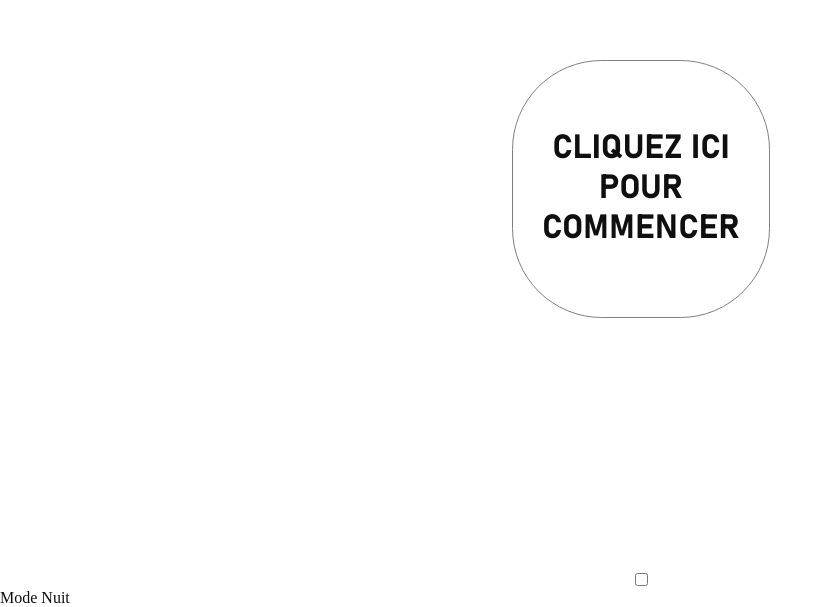
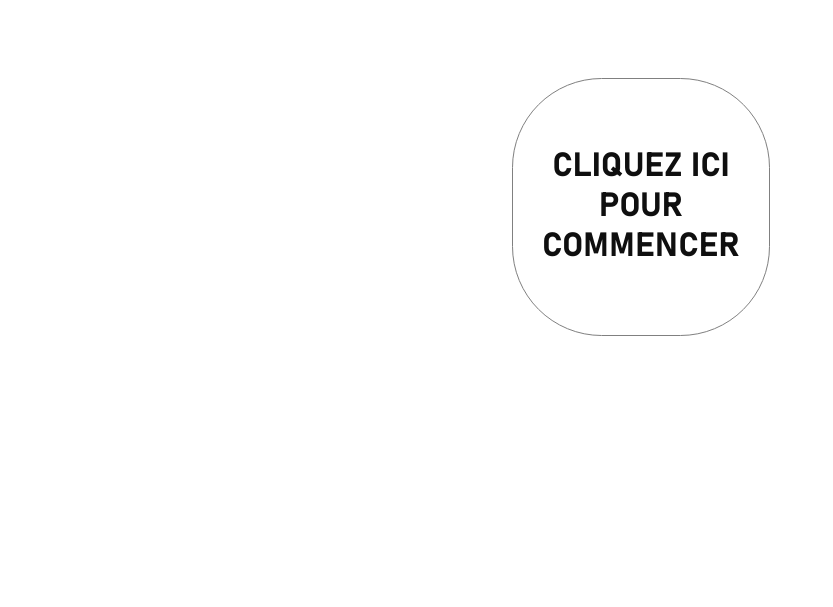
Before and after one commit to MahCodeExploded/mahcodeexploded.github.io, a plain HTML site: page index.html in a window 1280 px wide. Shown: the part 193-800 px from the top of the page, without its empty margins (0-833 px from the left). Drawn offline with Linux system fonts and the light colour scheme.

Commit message:
Add files via upload

```diff
--- a/index.html
+++ b/index.html
@@ -8,12 +8,16 @@
 </head>
 <body>
     <main>
-        <input type="checkbox" name="Mode Nuit" id="checkboxNuit" class="var">
-        <label id="modeNuitLabel">Mode Nuit</label>
+        <!--Interrupteur mode nuit (wip)-->
+        <!--<input type="checkbox" name="Mode Nuit" id="checkboxNuit" class="var">-->
+
+        <!--checkbox invisible bouton accueil-->
         <input type="checkbox" id="accueilCheck" class="var">
 
+        <!--box sous-catégorie 1 ( positionnée en première dans le sens des aiguilles d'une montre autour de la box parente)-->
         <div id="box1" class="var"><span>Projets</span></div>
         <input type="checkbox" id="boxcheck1" class="var">
+
         <!--page projets-->
         <div id="pageArticle1" class="var">
             <div id="projetsContainerA" class="var">
@@ -45,7 +49,7 @@
 
             </div>
         </div>
-
+        <!--box catégorie à propos -->
         <div id="box2" class="var" class="var">À propos</div>
         <input type="checkbox" id="boxcheck2" class="var">
         <div id="box2A" class="var"><span>Bio</span></div>
```
